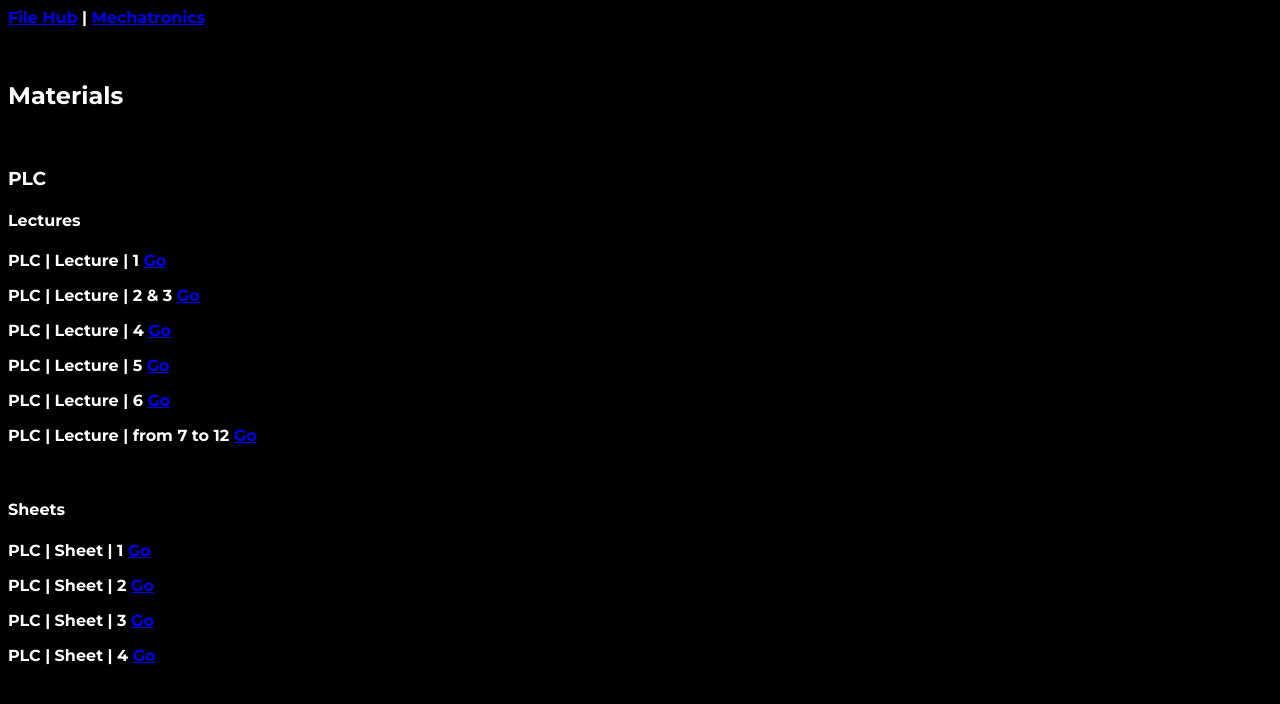
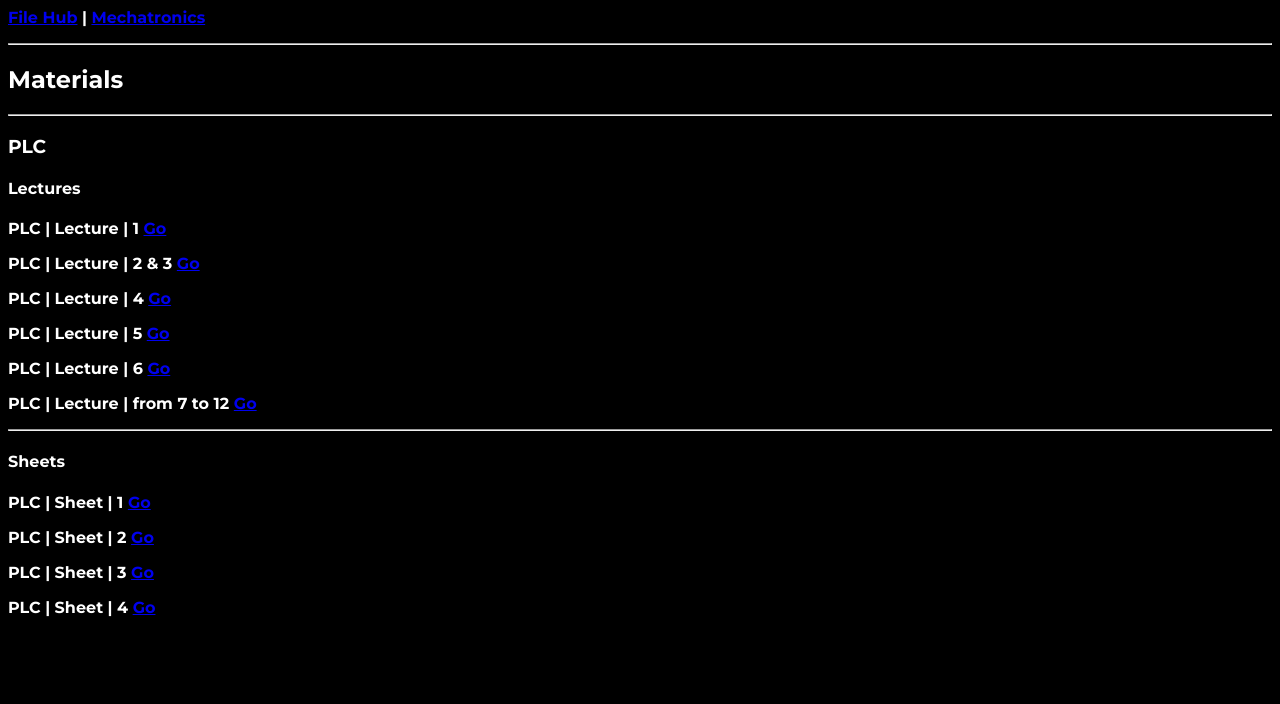
Before and after one commit to Ahmed-Badrawi/File-Hub, a plain HTML site: page Mechatronics.html in a window 1280 px wide. Drawn offline with Linux system fonts and the light colour scheme.

Commit message:
Replace line breaks with horizontal rules in HTML

```diff
--- a/Mechatronics.html
+++ b/Mechatronics.html
@@ -13,9 +13,9 @@
     </style>
 </head>
 <p><a href="index.html">File Hub</a> | <a href="Mechatronics.html">Mechatronics</a></p>
-<br>
+<hr>
 <h2>Materials</h2>
-<br>
+<hr>
 <h3>PLC</h3>
 <h4>Lectures</h4>
 <p>PLC | Lecture | 1 <a href="https://drive.google.com/file/d/1hy9YO4f0rQQ0gLtZqGl9MnpFBDH7iUsJ/view?usp=drive_link"> Go </a></p>
@@ -24,7 +24,7 @@
 <p>PLC | Lecture | 5 <a href="https://drive.google.com/file/d/1Ssg3KT0sRNB3eSaTG_g-_mNkZA7AYbfF/view?usp=drive_link"> Go </a></p>
 <p>PLC | Lecture | 6 <a href="https://drive.google.com/file/d/1l9VLnbFi21Zm2bmI1SmCyL7xsdaIIXPJ/view?usp=drive_link"> Go </a></p>
 <p>PLC | Lecture | from 7 to 12 <a href="https://drive.google.com/file/d/1PI0aeygkdI3ZqEYPRpqT_DoiWHoAErSW/view?usp=drive_link"> Go </a></p>
-<br>
+<hr>
 <h4>Sheets</h4>
 <p>PLC | Sheet | 1 <a href="https://drive.google.com/file/d/1XGQaWrwKCkV-KcNSS_mOuZnXyz6pl6kh/view?usp=drive_link"> Go </a></p>
 <p>PLC | Sheet | 2 <a href="https://drive.google.com/file/d/1yA4LOo81Uf_vNkLHAFt4AaZi8e2Q_xay/view?usp=drive_link"> Go </a></p>
```
